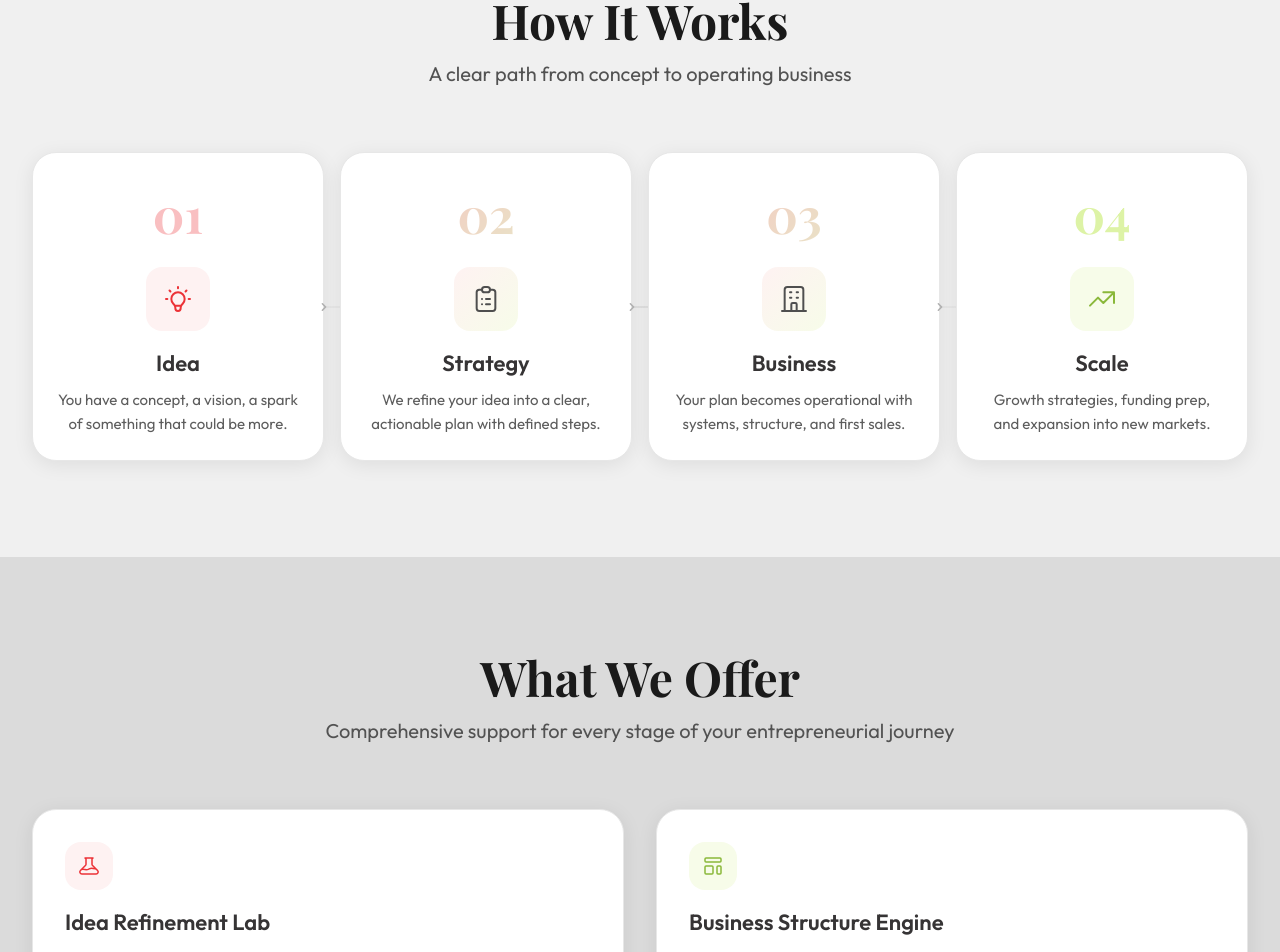
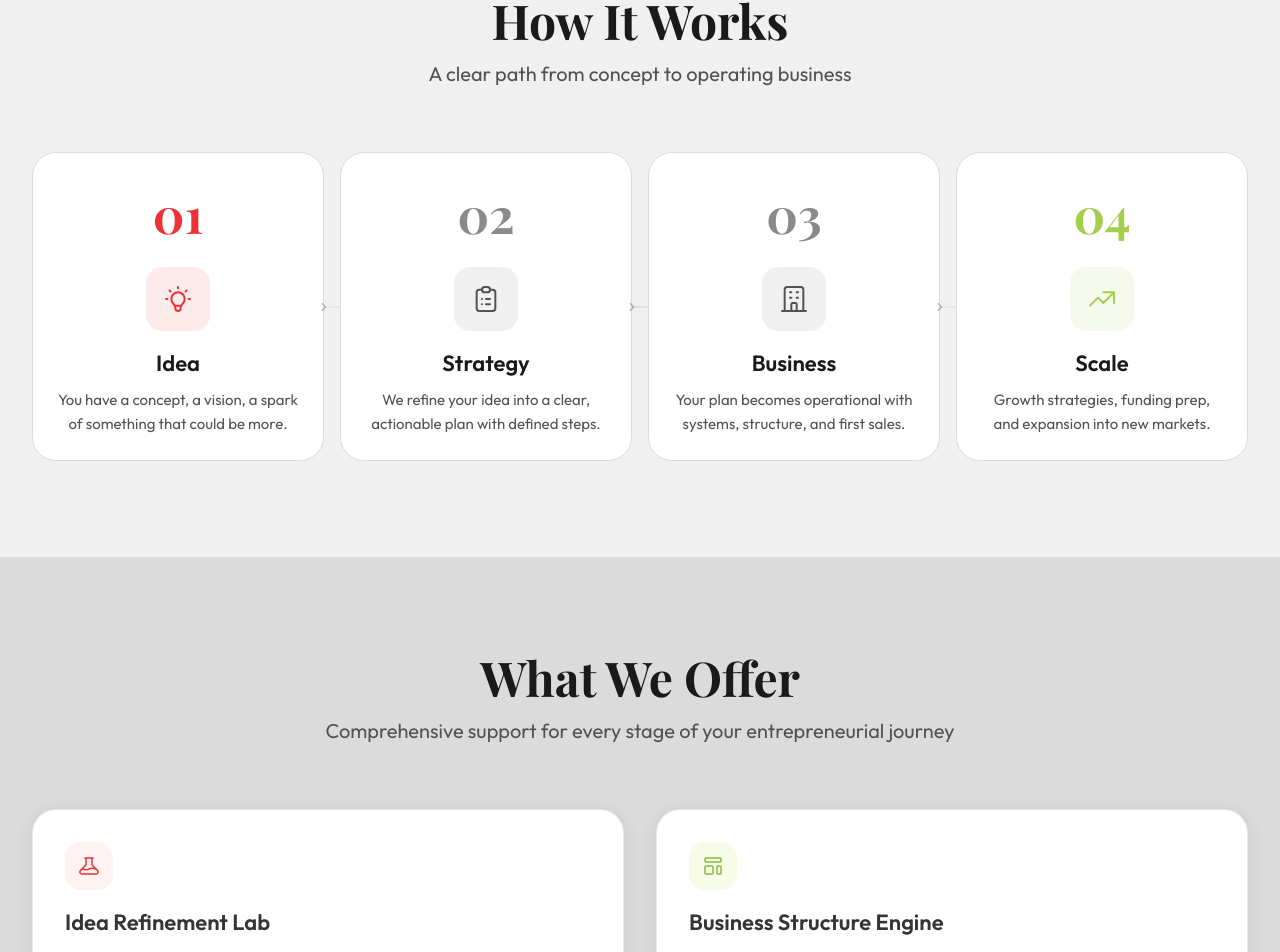
Before and after one commit to HammazoneRecords/Mindwaveja.com, a Next.js app: page / in a window 1280 px wide. Shown: the part 820-1772 px from the top of the page. Built offline with nearby package versions, Linux system fonts and the light colour scheme; no server answers; a web font is replaced by a local one.

Commit message:
Fix HowItWorks cards — CSS vars replace hardcoded bg-white (dark mode broken)

```diff
--- a/components/home/HowItWorksSection.tsx
+++ b/components/home/HowItWorksSection.tsx
@@ -75,30 +75,47 @@ export function HowItWorksSection() {
               transition={{ duration: 0.5, delay: index * 0.15 }}
               className="relative"
             >
-              <div className="bg-white dark:bg-bg-tertiary border border-charcoal-100 dark:border-border-primary rounded-3xl p-6 text-center hover:border-wave-300 dark:hover:border-brand-red hover:shadow-glow-red transition-all shadow-soft">
+              <div
+                className="rounded-3xl p-6 text-center transition-all"
+                style={{
+                  backgroundColor: 'rgb(var(--color-bg-elevated))',
+                  border: '1px solid rgb(var(--color-border-primary))',
+                }}
+              >
                 {/* Step Number */}
-                <div className={`text-[3.0625rem] font-bold font-display mb-4 ${
-                  step.color === 'wave' ? 'text-wave-200 dark:text-brand-red' :
-                  step.color === 'leaf' ? 'text-leaf-200 dark:text-brand-green' : 'text-gradient opacity-30 dark:opacity-40'
-                }`}>
+                <div
+                  className="text-[3.0625rem] font-bold font-display mb-4"
+                  style={{
+                    color: step.color === 'wave' ? 'rgb(var(--color-brand-red))' :
+                           step.color === 'leaf' ? 'rgb(var(--color-brand-green))' :
+                           'rgb(var(--color-text-tertiary))',
+                  }}
+                >
                   {step.number}
                 </div>
 
                 {/* Icon */}
-                <div className={`inline-flex items-center justify-center w-16 h-16 rounded-2xl mb-4 ${
-                  step.color === 'wave' ? 'bg-wave-50 dark:bg-brand-red/10 text-wave-500 dark:text-brand-red' :
-                  step.color === 'leaf' ? 'bg-leaf-50 dark:bg-brand-green/10 text-leaf-500 dark:text-brand-green' : 'bg-gradient-to-br from-wave-50 to-leaf-50 dark:from-brand-red/10 dark:to-brand-green/10 text-charcoal-700 dark:text-primary'
-                }`}>
+                <div
+                  className="inline-flex items-center justify-center w-16 h-16 rounded-2xl mb-4"
+                  style={{
+                    backgroundColor: step.color === 'wave' ? 'rgb(var(--color-brand-red) / 0.10)' :
+                                     step.color === 'leaf' ? 'rgb(var(--color-brand-green) / 0.10)' :
+                                     'rgb(var(--color-bg-secondary))',
+                    color: step.color === 'wave' ? 'rgb(var(--color-brand-red))' :
+                           step.color === 'leaf' ? 'rgb(var(--color-brand-green))' :
+                           'rgb(var(--color-text-secondary))',
+                  }}
+                >
                   {step.icon}
                 </div>
 
                 {/* Title */}
-                <h3 className="text-[1.375rem] font-semibold text-charcoal-900 dark:text-primary mb-2">
+                <h3 className="text-[1.375rem] font-semibold mb-2" style={{ color: 'rgb(var(--color-text-primary))' }}>
                   {step.title}
                 </h3>
 
                 {/* Description */}
-                <p className="text-charcoal-600 dark:text-secondary text-[0.9375rem] leading-relaxed">
+                <p className="text-[0.9375rem] leading-relaxed" style={{ color: 'rgb(var(--color-text-secondary))' }}>
                   {step.description}
                 </p>
               </div>
```
